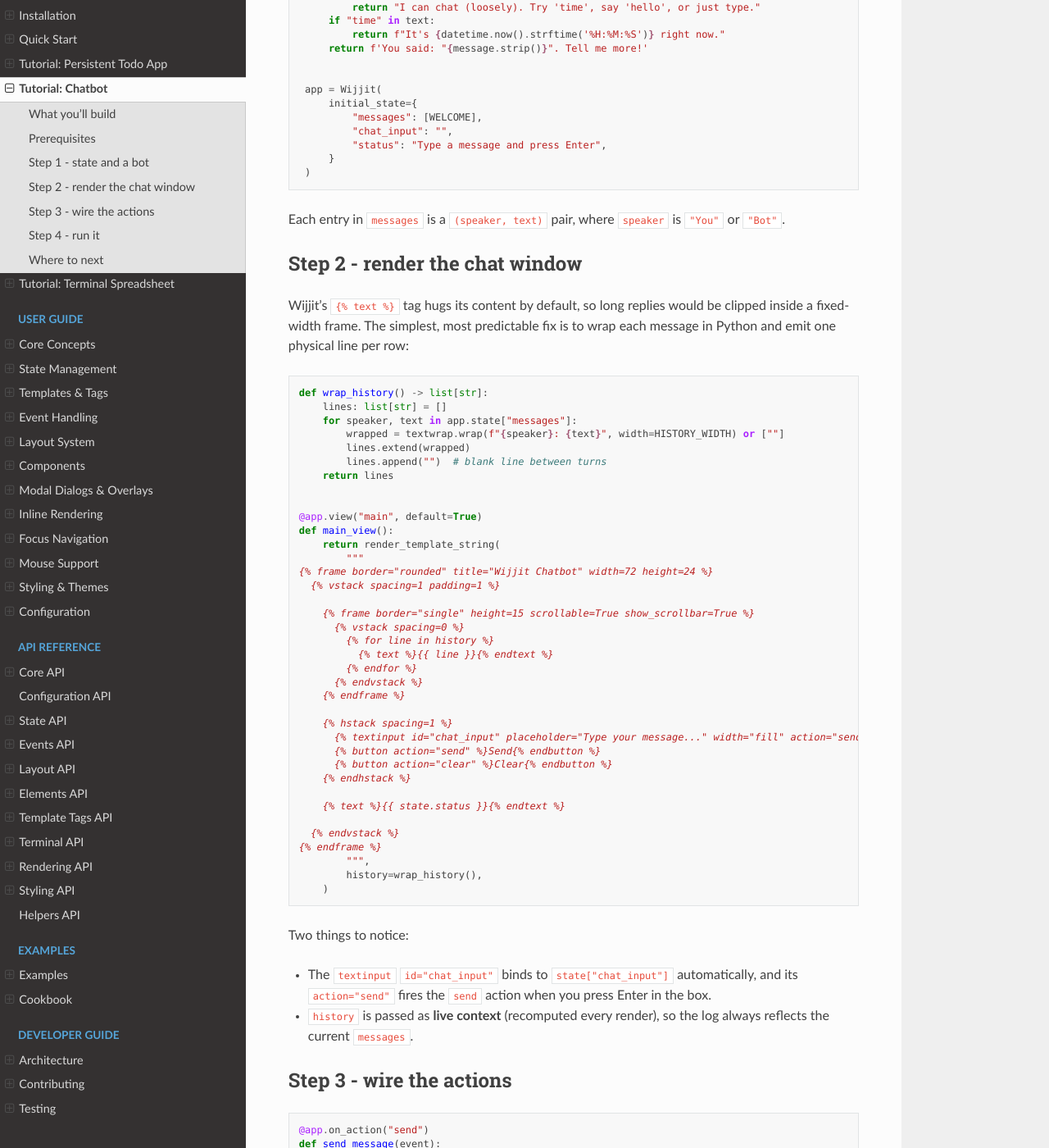
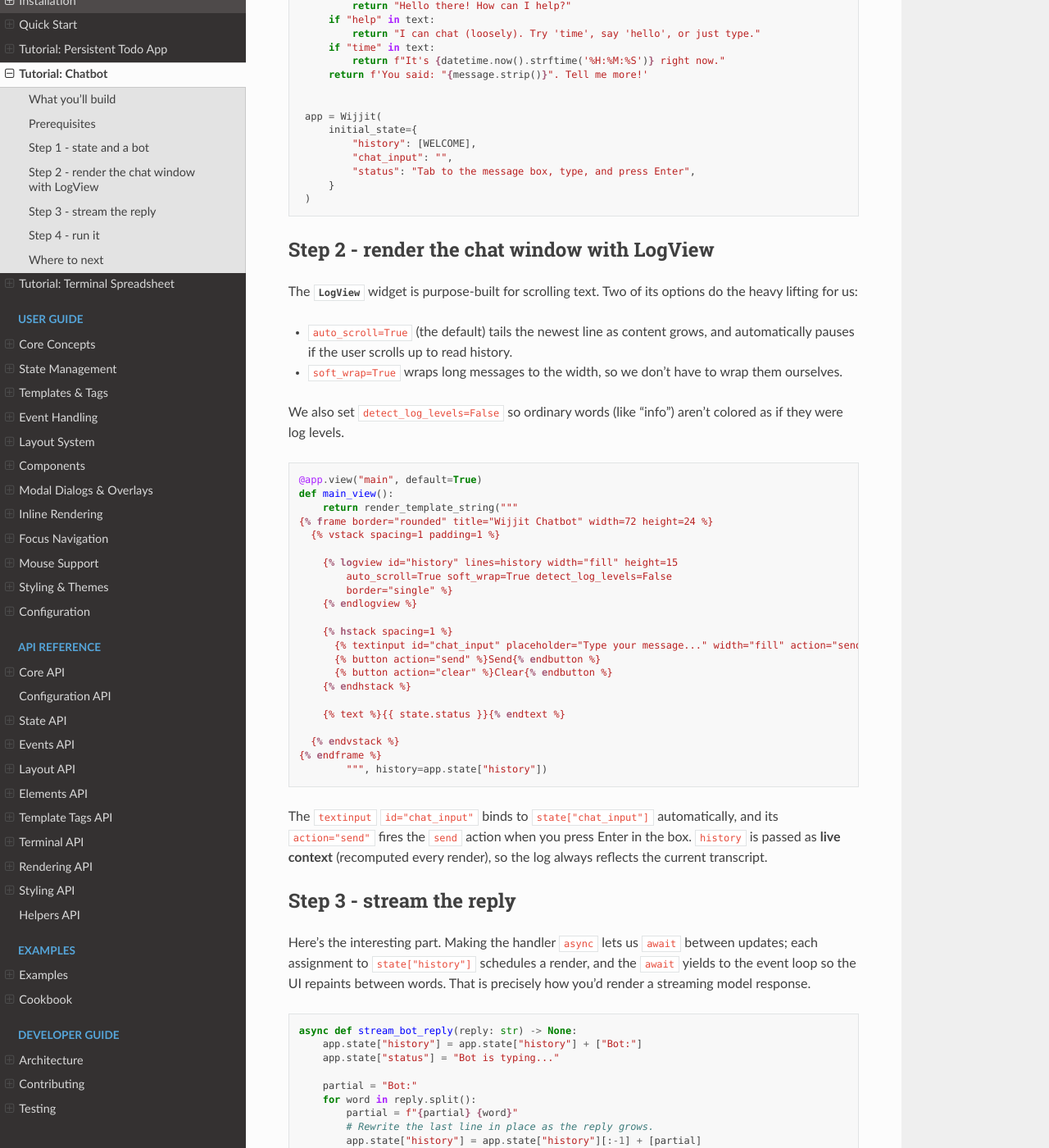
Before and after one commit to thomas-villani/wijjit, a Sphinx documentation site: the page built from docs/source/getting_started/tutorial_chatbot.rst, in a window 1280 px wide and 1400 px high, scrolled down 1154 px. Shown: the whole window at 82% size. Built offline with Sphinx 7.4.7 and the Read the Docs theme 3.1.0, drawn with Linux system fonts in a browser that asks for light colours; some of the changed text lies outside the part shown.

Commit message:
Fix LogView auto-scroll across re-renders; stream chatbot replies
The chatbot demo made the deferred LogView auto-scroll gap obvious. Root cause:
scroll_position is an ephemeral prop, so the reconciler captures the pre-append
position, set_lines auto-scrolls to the new bottom, and restore_ephemeral_state
then clobbers it back to the stale position - so an appended log never tailed
through the normal state -> prop-sync path apps use.

Fix (src/wijjit/elements/display/logview.py): restore_ephemeral_state now
re-asserts the bottom when auto_scroll is on and the user hasn't scrolled up,
and only restores the exact saved position when the user has scrolled up to read
history. This is standard tail-follow behavior and matches the auto_scroll
docstring. Two regression tests cover both branches (reconcile append tails;
manual scroll-up position preserved). Full suite green (3018 passed).

Chatbot demo (examples/apps/chatbot.py):
- Switched the history to a LogView (auto_scroll + soft_wrap), which removes the
  manual Python wrapping and gives auto-scroll-to-bottom for free.
- Made the send handler async and added word-by-word streaming of the reply
  (stream_bot_reply), demonstrating the exact shape used to render a streaming
  LLM response. Verified the streaming logic end-to-end on a real event loop;
  live word-by-word paint needs a real terminal (the frame-stepped headless
  harness can't advance asyncio.sleep, same as executor_demo).

Updated the chatbot tutorial and RELEASE_PLAN.md (moved the LogView tailing item
to Completed; narrowed the remaining set_lines equal/shorter note).

Co-Authored-By: Claude Opus 4.8 (1M context) <noreply@anthropic.com>

```diff
--- a/docs/source/getting_started/tutorial_chatbot.rst
+++ b/docs/source/getting_started/tutorial_chatbot.rst
@@ -1,20 +1,23 @@
 Tutorial: Chatbot
 =================
 
-This short tutorial builds a conversational TUI: a scrollable chat window with a
-text input, a "bot" that replies, and Send / Clear buttons. It is a great second
-project after the :doc:`quickstart` because it touches reactive state, a live
-template, a scrollable log, and action handlers without any heavy domain logic.
+This tutorial builds a conversational TUI: a self-scrolling chat window with a
+text input, a "bot" that streams its reply one word at a time, and Send / Clear
+buttons. It is a great second project after the :doc:`quickstart` because it
+touches reactive state, a live template, a self-tailing log, a plain action
+handler, and an ``async`` handler - the exact shape you'd use to render tokens
+from a streaming LLM response.
 
 The finished script ships as :file:`examples/apps/chatbot.py`.
 
 What you'll build
 -----------------
 
-* A scrollable history of the conversation (your turns and the bot's).
+* A conversation history that automatically scrolls to the newest message.
 * A message box that sends on Enter or via the Send button.
-* A rule-based "bot" (no network or LLM required) that you can later swap for a
-  real API call.
+* Word-by-word streaming of the bot's reply.
+* A rule-based "bot" (no network or LLM required) you can later swap for a real
+  API call.
 * A Clear button that resets the conversation.
 
 Prerequisites
@@ -27,23 +30,22 @@ Step 1 - state and a bot
 ------------------------
 
 Start with the imports, a tiny rule-based responder, and the app state. The
-``bot_reply`` function is the only piece you'd replace to make this a real
-assistant.
+transcript is just a list of strings - one line per turn - which is exactly what
+the ``LogView`` widget consumes.
 
 .. code-block:: python
    :caption: chatbot.py
 
     from __future__ import annotations
 
-    import textwrap
+    import asyncio
     from datetime import datetime
 
     from wijjit import Wijjit, render_template_string
 
-    # Width (in columns) for a wrapped message line inside the history frame.
-    HISTORY_WIDTH = 62
+    STREAM_DELAY = 0.05  # seconds between words while streaming
 
-    WELCOME = ("Bot", "Hi! I'm a little Wijjit bot. Type 'help' to see what I can do.")
+    WELCOME = "Bot: Hi! I'm a little Wijjit bot. Type 'help' to see what I can do."
 
 
     def bot_reply(message: str) -> str:
@@ -61,47 +63,38 @@ assistant.
 
     app = Wijjit(
         initial_state={
-            "messages": [WELCOME],
+            "history": [WELCOME],
             "chat_input": "",
-            "status": "Type a message and press Enter",
+            "status": "Tab to the message box, type, and press Enter",
         }
     )
 
-Each entry in ``messages`` is a ``(speaker, text)`` pair, where ``speaker`` is
-``"You"`` or ``"Bot"``.
+Step 2 - render the chat window with LogView
+--------------------------------------------
 
-Step 2 - render the chat window
--------------------------------
+The :class:`~wijjit.elements.display.logview.LogView` widget is purpose-built for
+scrolling text. Two of its options do the heavy lifting for us:
 
-Wijjit's ``{% text %}`` tag hugs its content by default, so long replies would be
-clipped inside a fixed-width frame. The simplest, most predictable fix is to wrap
-each message in Python and emit one physical line per row:
+* ``auto_scroll=True`` (the default) tails the newest line as content grows, and
+  automatically pauses if the user scrolls up to read history.
+* ``soft_wrap=True`` wraps long messages to the width, so we don't have to wrap
+  them ourselves.
+
+We also set ``detect_log_levels=False`` so ordinary words (like "info") aren't
+colored as if they were log levels.
 
 .. code-block:: python
 
-    def wrap_history() -> list[str]:
-        lines: list[str] = []
-        for speaker, text in app.state["messages"]:
-            wrapped = textwrap.wrap(f"{speaker}: {text}", width=HISTORY_WIDTH) or [""]
-            lines.extend(wrapped)
-            lines.append("")  # blank line between turns
-        return lines
-
-
     @app.view("main", default=True)
     def main_view():
-        return render_template_string(
-            """
+        return render_template_string("""
     {% frame border="rounded" title="Wijjit Chatbot" width=72 height=24 %}
       {% vstack spacing=1 padding=1 %}
 
-        {% frame border="single" height=15 scrollable=True show_scrollbar=True %}
-          {% vstack spacing=0 %}
-            {% for line in history %}
-              {% text %}{{ line }}{% endtext %}
-            {% endfor %}
-          {% endvstack %}
-        {% endframe %}
+        {% logview id="history" lines=history width="fill" height=15
+            auto_scroll=True soft_wrap=True detect_log_levels=False
+            border="single" %}
+        {% endlogview %}
 
         {% hstack spacing=1 %}
           {% textinput id="chat_input" placeholder="Type your message..." width="fill" action="send" %}{% endtextinput %}
@@ -113,52 +106,72 @@ each message in Python and emit one physical line per row:
 
       {% endvstack %}
     {% endframe %}
-            """,
-            history=wrap_history(),
-        )
+            """, history=app.state["history"])
 
-Two things to notice:
+The ``textinput`` ``id="chat_input"`` binds to ``state["chat_input"]``
+automatically, and its ``action="send"`` fires the ``send`` action when you press
+Enter in the box. ``history`` is passed as **live context** (recomputed every
+render), so the log always reflects the current transcript.
 
-* The ``textinput`` ``id="chat_input"`` binds to ``state["chat_input"]``
-  automatically, and its ``action="send"`` fires the ``send`` action when you
-  press Enter in the box.
-* ``history`` is passed as **live context** (recomputed every render), so the log
-  always reflects the current ``messages``.
+Step 3 - stream the reply
+-------------------------
 
-Step 3 - wire the actions
--------------------------
+Here's the interesting part. Making the handler ``async`` lets us ``await``
+between updates; each assignment to ``state["history"]`` schedules a render, and
+the ``await`` yields to the event loop so the UI repaints between words. That is
+precisely how you'd render a streaming model response.
 
 .. code-block:: python
 
+    async def stream_bot_reply(reply: str) -> None:
+        app.state["history"] = app.state["history"] + ["Bot:"]
+        app.state["status"] = "Bot is typing..."
+
+        partial = "Bot:"
+        for word in reply.split():
+            partial = f"{partial} {word}"
+            # Rewrite the last line in place as the reply grows.
+            app.state["history"] = app.state["history"][:-1] + [partial]
+            await asyncio.sleep(STREAM_DELAY)
+
+        app.state["status"] = f"{len(app.state['history'])} messages - Ctrl+Q to quit"
+
+
     @app.on_action("send")
-    def send_message(event):
+    async def send_message(event):
         text = app.state.get("chat_input", "").strip()
         if not text:
             app.state["status"] = "Nothing to send - type a message first."
             return
 
-        # Reassign the list (not .append) so State detects the change.
-        messages = app.state["messages"] + [("You", text), ("Bot", bot_reply(text))]
-        app.state["messages"] = messages
         app.state["chat_input"] = ""
-        app.state["status"] = f"{len(messages)} messages - Ctrl+Q to quit"
+        app.state["history"] = app.state["history"] + [f"You: {text}"]
+        await stream_bot_reply(bot_reply(text))
 
 
     @app.on_action("clear")
     def clear_conversation(event):
-        app.state["messages"] = [WELCOME]
+        app.state["history"] = [WELCOME]
         app.state["status"] = "Conversation cleared"
 
 
     if __name__ == "__main__":
         app.run()
 
+To use a real model, replace the ``for word in reply.split()`` loop with an
+``async for`` over your provider's stream::
+
+    partial = "Bot:"
+    async for chunk in client.stream(...):
+        partial += chunk
+        app.state["history"] = app.state["history"][:-1] + [partial]
+
 .. important::
 
    Wijjit's reactive ``State`` detects **reassignment**, not in-place mutation.
-   Building a new list with ``old + [items]`` and assigning it back is what
-   schedules the re-render; calling ``app.state["messages"].append(...)`` would
-   not.
+   Building a new list with ``old + [items]`` (or ``old[:-1] + [line]``) and
+   assigning it back is what schedules the re-render; calling
+   ``app.state["history"].append(...)`` would not.
 
 Step 4 - run it
 ---------------
@@ -167,14 +180,16 @@ Step 4 - run it
 
     uv run python examples/apps/chatbot.py
 
-Press ``Tab`` to focus the message box, type something, and press Enter. The bot
-replies, the history scrolls, and the status line updates. Quit with ``Ctrl+Q``.
+Press ``Tab`` to reach the message box, type something, and press Enter. The bot
+"types" its reply word by word, and the history tails to the bottom on its own.
+Scroll up with the arrow keys to read earlier messages - auto-scroll pauses until
+you scroll back to the bottom. Quit with ``Ctrl+Q``.
 
 Where to next
 -------------
 
-* Replace ``bot_reply`` with a call to a chat API to build a real assistant. Keep
-  network calls in an ``async`` handler so the UI stays responsive - see
-  :doc:`../user_guide/event_handling`.
+* Swap ``bot_reply`` + the streaming loop for a real chat API. Keeping the call
+  in the ``async`` handler is what keeps the UI responsive while tokens arrive -
+  see :doc:`../user_guide/event_handling`.
 * Ready for something meatier? :doc:`tutorial_spreadsheet` builds an editable
   spreadsheet with a live chart.
```
Also changed, not shown: RELEASE_PLAN.md (+10 -6 lines), 3 other files.
